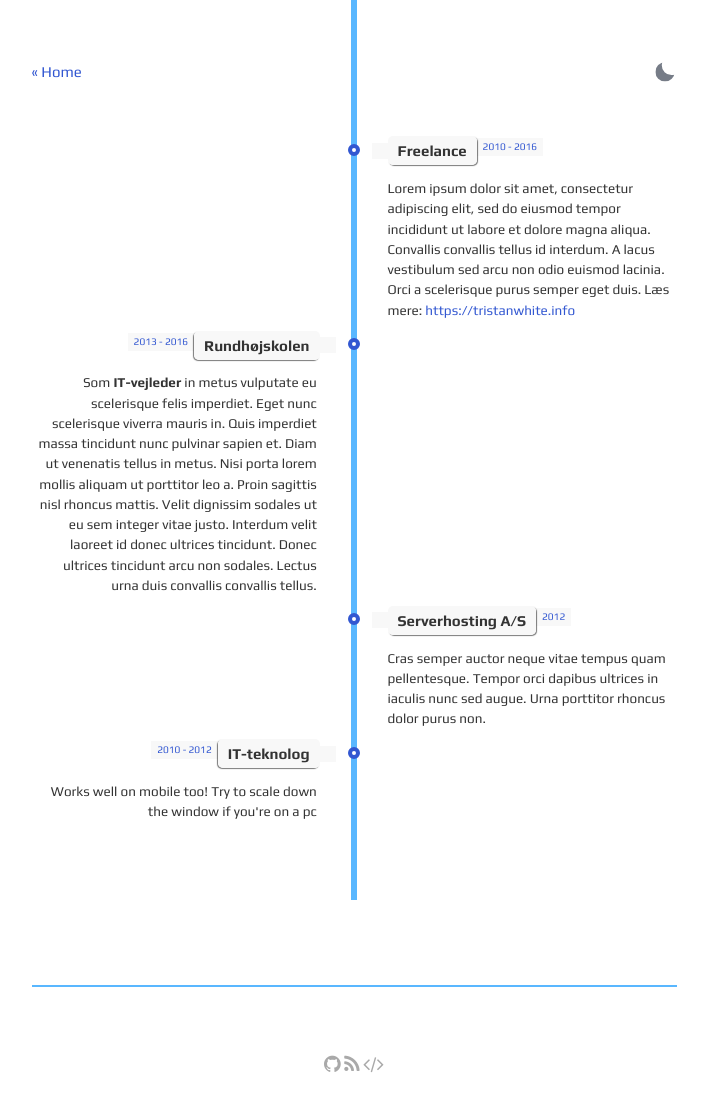
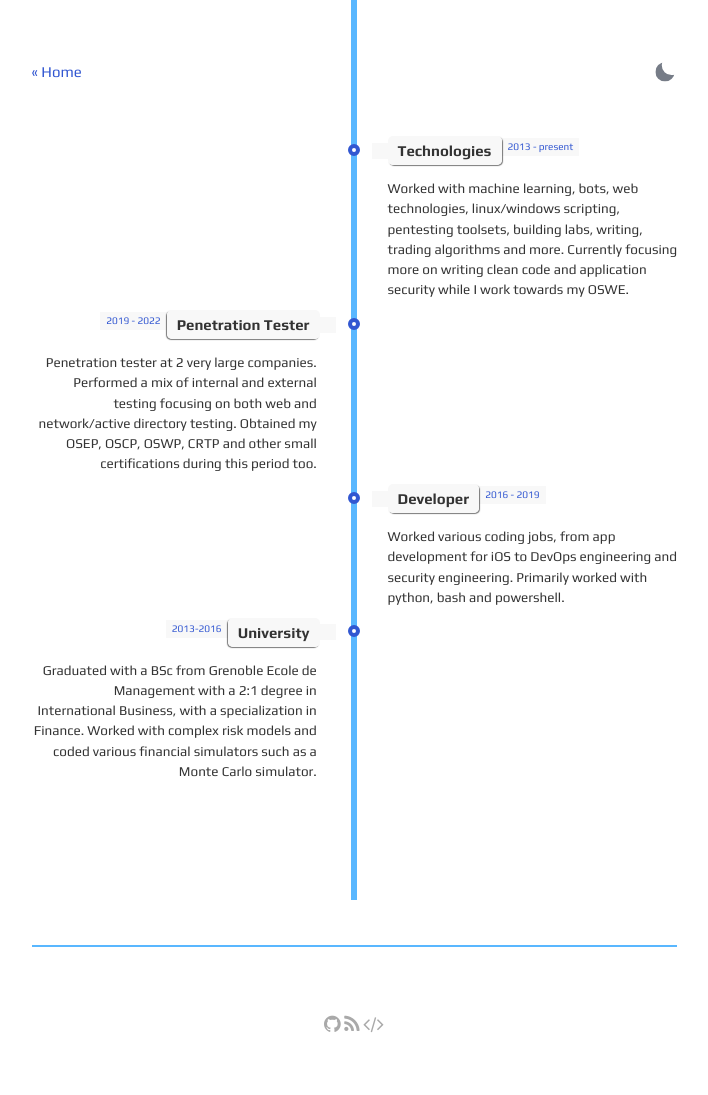
Before and after one commit to robsware/robsware.github.io, a Jekyll site: the page built from about.html, in a window 1280 px wide. Shown: the whole page, without its empty margins (286-994 px from the left). Built offline with Jekyll 4.4.1, drawn with Linux system fonts in a browser that asks for light colours; after the commit the page ends 1054 px from its top, so only the background shows below that.

Commit message:
Update about.html

```diff
--- a/about.html
+++ b/about.html
@@ -20,14 +20,11 @@ layout: default
         <li>
             <div class="direction-r">
                 <div class="flag-wrapper">
-                    <span class="flag">Freelance</span>
-                    <span class="time-wrapper"><span class="time">2010 - 2016</span></span>
+                    <span class="flag">Technologies</span>
+                    <span class="time-wrapper"><span class="time">2013 - present</span></span>
                 </div>
                 <div class="desc">
-                    Lorem ipsum dolor sit amet, consectetur adipiscing elit, sed do eiusmod tempor incididunt
-                    ut labore et dolore magna aliqua. Convallis convallis tellus id interdum. A lacus
-                    vestibulum sed arcu non odio euismod lacinia. Orci a scelerisque purus semper eget duis.
-                    Læs mere: <a href="https://tristanwhite.info" target="_top">https://tristanwhite.info</a>
+                    Worked with machine learning, bots, web technologies, linux/windows scripting, pentesting toolsets, building labs, writing, trading algorithms and more. Currently focusing more on writing clean code and application security while I work towards my OSWE.
                 </div>
             </div>
         </li>
@@ -36,16 +33,11 @@ layout: default
         <li>
             <div class="direction-l">
                 <div class="flag-wrapper">
-                    <span class="flag">Rundhøjskolen</span>
-                    <span class="time-wrapper"><span class="time">2013 - 2016</span></span>
+                    <span class="flag">Penetration Tester</span>
+                    <span class="time-wrapper"><span class="time">2019 - 2022</span></span>
                 </div>
                 <div class="desc">
-                    Som <strong>IT-vejleder</strong> in metus vulputate eu scelerisque felis imperdiet.
-                    Eget nunc scelerisque viverra mauris in. Quis imperdiet massa tincidunt nunc pulvinar sapien et.
-                    Diam ut venenatis tellus in metus. Nisi porta lorem mollis aliquam ut porttitor leo a. Proin
-                    sagittis nisl rhoncus mattis. Velit dignissim sodales ut eu sem integer vitae justo. Interdum
-                    velit laoreet id donec ultrices tincidunt. Donec ultrices tincidunt arcu non sodales.
-                    Lectus urna duis convallis convallis tellus.
+                    Penetration tester at 2 very large companies. Performed a mix of internal and external testing focusing on both web and network/active directory testing. Obtained my OSEP, OSCP, OSWP, CRTP and other small certifications during this period too.
                 </div>
             </div>
         </li>
@@ -54,13 +46,12 @@ layout: default
         <li>
             <div class="direction-r">
                 <div class="flag-wrapper">
-                    <span class="flag">Serverhosting A/S</span>
-                    <span class="time-wrapper"><span class="time">2012</span></span>
+                    <span class="flag">Developer</span>
+                    <span class="time-wrapper"><span class="time">2016 - 2019</span></span>
                 </div>
                 <div class="desc">
-                    Cras semper auctor neque vitae tempus quam pellentesque. Tempor orci dapibus ultrices
-                    in iaculis nunc sed augue. Urna porttitor rhoncus dolor purus non.
-                </div>
+                    Worked various coding jobs, from app development for iOS to DevOps engineering and security engineering. Primarily worked with python, bash and powershell.
+               </div>
             </div>
         </li>
 
@@ -69,11 +60,11 @@ layout: default
         <li>
             <div class="direction-l">
                 <div class="flag-wrapper">
-                    <span class="flag">IT-teknolog</span>
-                    <span class="time-wrapper"><span class="time">2010 - 2012</span></span>
+                    <span class="flag">University</span>
+                    <span class="time-wrapper"><span class="time">2013-2016</span></span>
                 </div>
                 <div class="desc">
-                    Works well on mobile too! Try to scale down the window if you're on a pc
+                    Graduated with a BSc from Grenoble Ecole de Management with a 2:1 degree in International Business, with a specialization in Finance. Worked with complex risk models and coded various financial simulators such as a Monte Carlo simulator.
                 </div>
             </div>
         </li>
```
